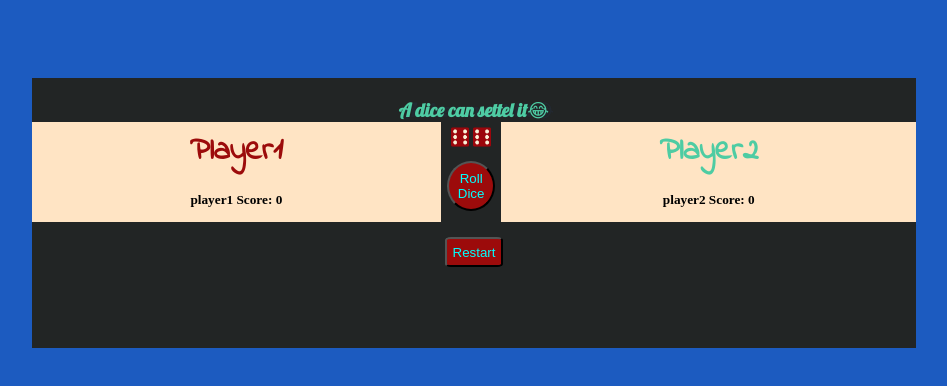
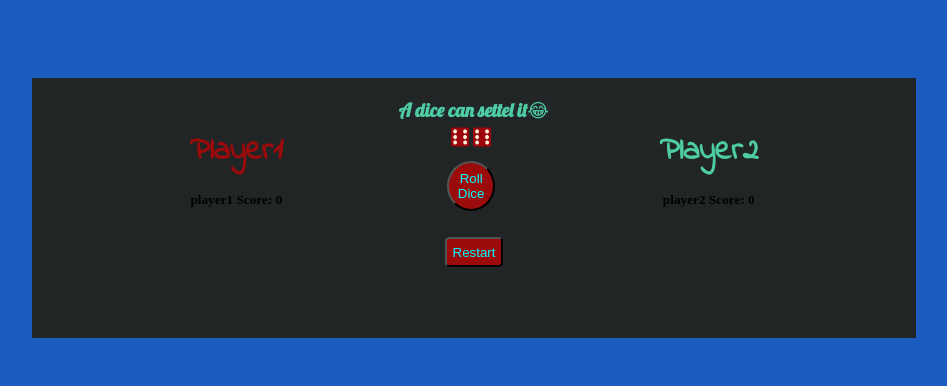
Before and after one commit to CHIBUZOR-coder/DiceGame, a plain HTML site: page index.html in a window 1280 px wide. Shown: the whole page, without its empty margins (166-1113 px from the left). Drawn offline with Linux system fonts and the light colour scheme.

Commit message:
removed indicator colors used while styling

```diff
--- a/styles.css
+++ b/styles.css
@@ -12,7 +12,7 @@ body {
   position: relative;
   display: flow-root;
   width: 70%;
-  min-height: 270px;
+  min-height: 260px;
   margin: auto;
   text-align: center;
   background-color: #222525;
@@ -26,7 +26,7 @@ body {
   justify-content: center;
   min-height: 70px;
   align-items: center;
-  background-color: bisque;
+  /* background-color: bisque; */
 }
 
 h3 {
@@ -53,7 +53,7 @@ img {
   height: 100px;
   width: 60px;
   margin: 0 0 0 0;
-  background-color: #222525;
+  /* background-color: #222525; */
 }
 
 button {
```
